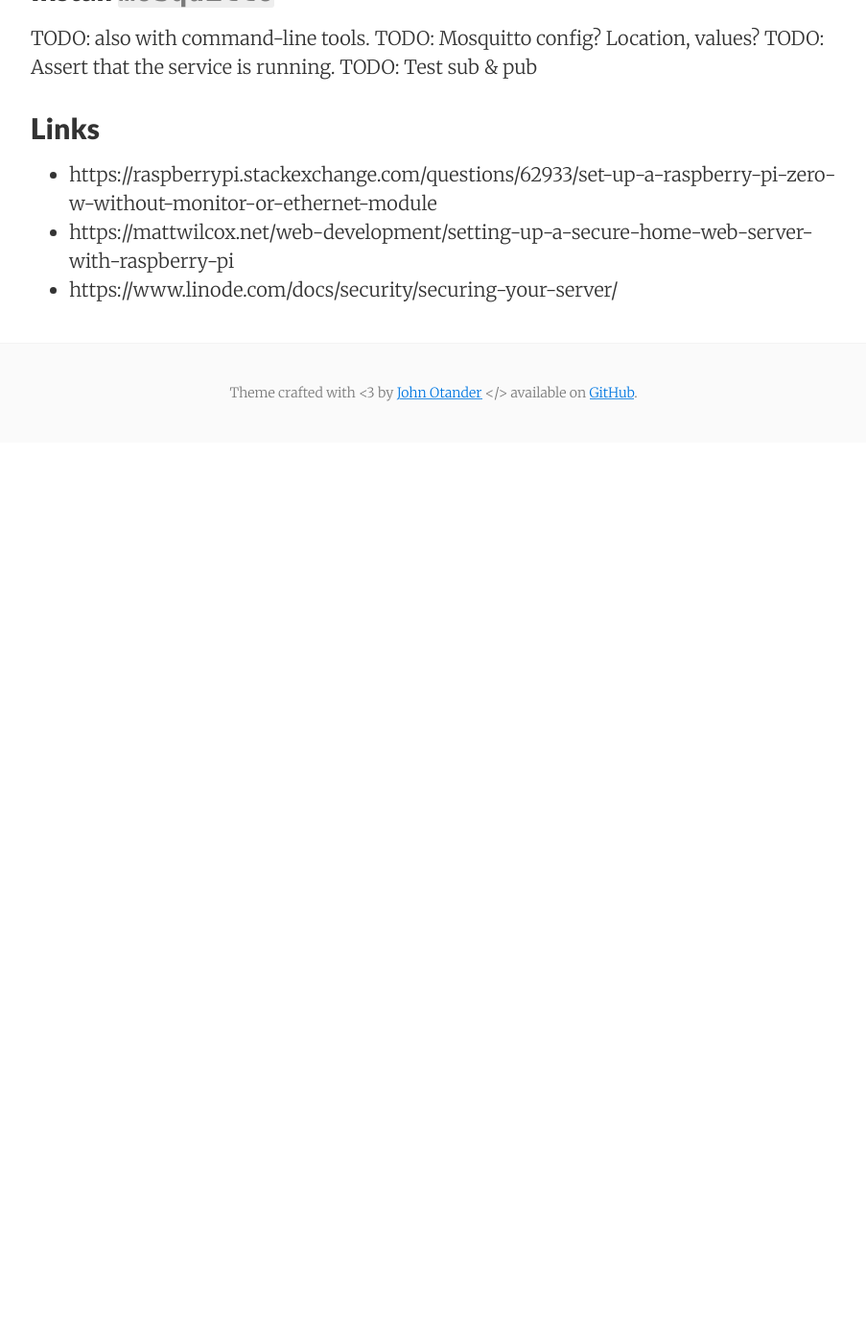
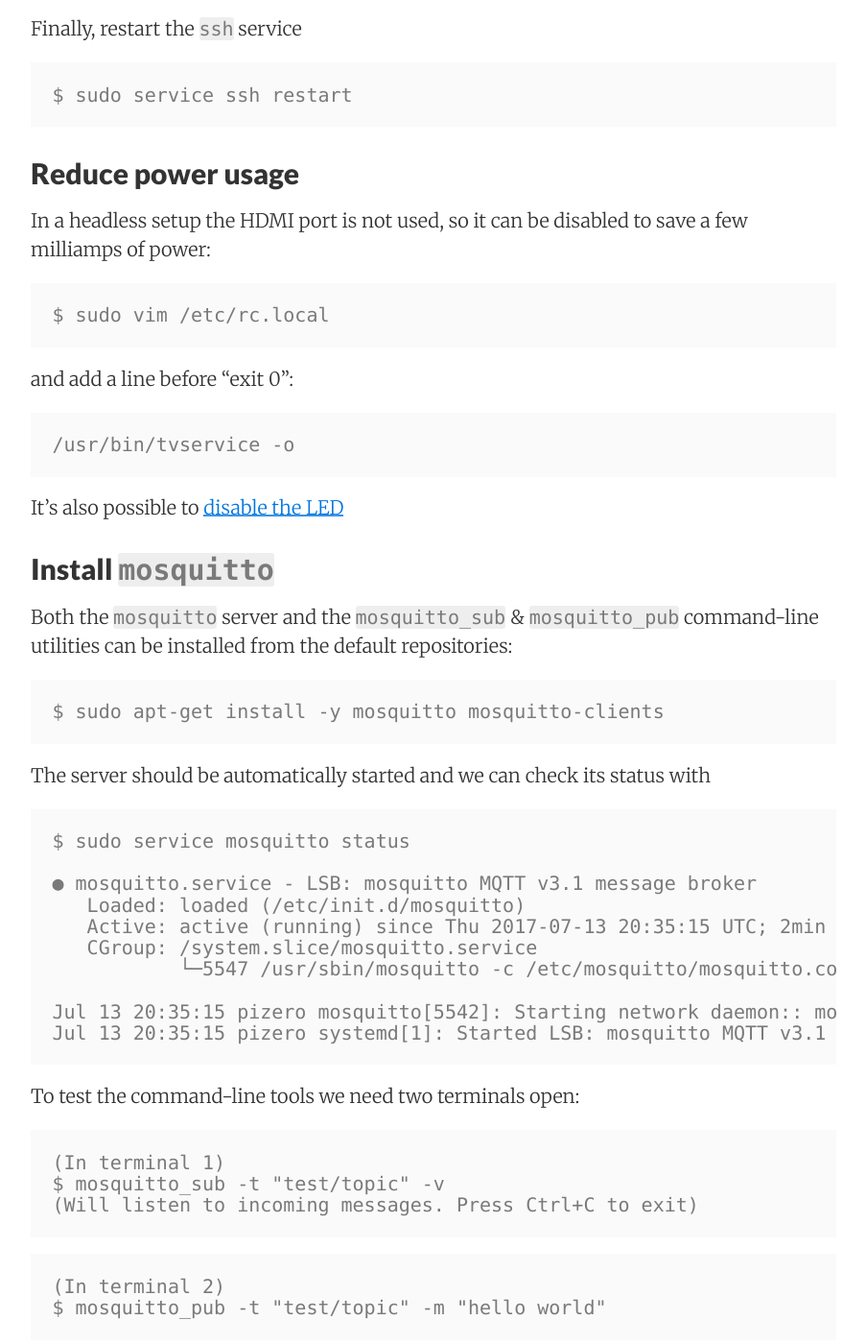
Before and after one commit to lowvoltage/lowvoltage.github.io, a Jekyll site: the page built from _posts/2017-07-13-Raspberry-Pi-MQTT-Server.md, in a window 1280 px wide and 1400 px high, scrolled down 4235 px. Shown: the whole window at 96% size, without its empty margins (188-1091 px from the left). Built offline with Jekyll 4.4.1, drawn with Linux system fonts in a browser that asks for light colours; nearby versions of some CDN libraries; our own code applies the rules of GitHub Pages for plain Markdown files; comment, search, counter and statistics services are not loaded; before the commit the page ends 4696 px from its top, so only the background shows below that; some of the changed text lies outside the part shown.

Commit message:
Update and rename 2017-07-11-Raspberry-Pi-MQTT-Server.md to 2017-07-13-Raspberry-Pi-MQTT-Server.md

````diff
--- a/_posts/2017-07-11-Raspberry-Pi-MQTT-Server.md
+++ b/_posts/2017-07-13-Raspberry-Pi-MQTT-Server.md
@@ -1,10 +1,10 @@
 ---
 layout: post
 title: "Raspberry Pi as a MQTT server"
-date: 2017-07-11
+date: 2017-07-13
 categories: "Raspberry Pi" MQTT
 ---
-This is a step-by-step guide on how to install Raspbian on a headless Raspberry Pi Zero W and do some basic configurations. Neither a monitor nor any USB peripherials need to be connected. Some of the steps are optional.
+This is a step-by-step guide on how to install Raspbian on a headless Raspberry Pi Zero W, configure basic system services and install the [`mosquitto`](https://mosquitto.org/) MQTT server. Some of the steps are just a convenience and are optional.
 
 ## Required hardware
 * Raspberry Pi Zero W (Wireless)
@@ -14,7 +14,7 @@ This is a step-by-step guide on how to install Raspbian on a headless Raspberry
 ## Install a Raspberry Pi image
 Download the "Raspbian Jessie Lite" image from https://www.raspberrypi.org/downloads/raspbian/ and install it on a micro-SD card. This is a distribution specifically for headless installations (it comes with no graphical UI) and it's only 1.3Gb.
 
-## Setup network config
+## Setup WiFi network access
 With the SD card still connected to your computer, open the newly created "boot" drive / partition. Its size should be about 42Mb. Create a `wpa_supplicant.conf` file and fill-in your WiFi credentials:
 ```
 network={
@@ -56,40 +56,48 @@ This allows a more friendly name "pizero" to be used for all access to the Raspb
 ## SSH to the Pi
 On every Raspbian installation, there's a default user `pi` with password `raspberry`. Run `ssh pi@192.168.0.60` on the command line and input the password.
 
-## Install essential packages
-This is the time to install your favorite tools. For example:
-`sudo apt-get install vim htop git`
+## Install utility packages
+This is the time to install your favorite tools. `vim` is my editor of choice and will be used in all edit commands below.
+```
+$ sudo apt-get install -y vim htop
+```
 
 ## Change the hostname
 Use a text editor to change the default host name "raspberrypi" in the following two files:
 ```
-sudo vim /etc/hostname
-sudo vim /etc/hosts
+$ sudo vim /etc/hostname
+$ sudo vim /etc/hosts
 ```
-These changes need a restart to get in effect: `sudo reboot`
+These changes need a restart to get in effect:
+```
+$ sudo reboot
+```
 
 ## Add your public SSH key
 There are a couple of ways to transfer your [SSH public key](https://help.github.com/articles/generating-a-new-ssh-key-and-adding-it-to-the-ssh-agent/#generating-a-new-ssh-key) to the Raspberry:
 ### 1. Copy-paste:
 Copy the contents of id_rsa.pub to the clipboard. The on the Pi's command line:
 ```
-mkdir .ssh
-cat >> ~/.ssh/authorized_keys
+$ mkdir .ssh
+$ cat >> ~/.ssh/authorized_keys
 (Paste from clipboard)
 (Press Ctrl+D)
 ```
 ### 2. Download from GitHub
 If your public key is already on GitHub, it's a one-line command to get it in place:
 ```
-mkdir .ssh
-curl https://github.com/<username>.keys | tee -a ~/.ssh/authorized_keys
+$ mkdir .ssh
+$ curl https://github.com/<username>.keys | tee -a ~/.ssh/authorized_keys
 ```
 
 Logout and ssh into the Pi again to test the key-based authentication. There should be no prompt for a password.
 
 ## Tighten up security
-Pi's default username and password are an obvious security risk and with SSH access enabled we can fully disable password-based authentication. For more details: https://www.linode.com/docs/security/securing-your-server/
-Edit `/etc/ssh/sshd_config` with the following changes:
+Pi's default username and password are an obvious security risk and with SSH access enabled we can fully disable password-based authentication.
+```
+$ sudo vim /etc/ssh/sshd_config
+```
+change the following settings to "no":
 ```
 # Authentication:
 ...
@@ -99,24 +107,77 @@ PermitRootLogin no
 # Change to no to disable tunnelled clear text passwords
 PasswordAuthentication no
 ```
-and append a line with `AddressFamily inet` at the bottom of the file.
+and append a line at the bottom of the file:
+```
+AddressFamily inet
+```
 
-Restart the `ssh` service with `sudo service ssh restart`
-
-(Copied and adapted from https://www.linode.com/docs/security/securing-your-server/)
+Finally, restart the `ssh` service
+```
+$ sudo service ssh restart
+```
 
 ## Reduce power usage
-
-## Configure GIT
-TODO
+In a headless setup the HDMI port is not used, so it can be disabled to save a few milliamps of power:
+```
+$ sudo vim /etc/rc.local
+```
+and add a line before "exit 0":
+```
+/usr/bin/tvservice -o
+```
+It's also possible to [disable the LED](https://www.jeffgeerling.com/blogs/jeff-geerling/controlling-pwr-act-leds-raspberry-pi)
 
 ## Install `mosquitto`
-TODO: also with command-line tools.
-TODO: Mosquitto config? Location, values?
-TODO: Assert that the service is running.
-TODO: Test sub & pub
+Both the `mosquitto` server and the `mosquitto_sub` & `mosquitto_pub` command-line utilities can be installed from the default repositories:
+```
+$ sudo apt-get install -y mosquitto mosquitto-clients
+```
+The server should be automatically started and we can check its status with
+```
+$ sudo service mosquitto status
+
+● mosquitto.service - LSB: mosquitto MQTT v3.1 message broker
+   Loaded: loaded (/etc/init.d/mosquitto)
+   Active: active (running) since Thu 2017-07-13 20:35:15 UTC; 2min 40s ago
+   CGroup: /system.slice/mosquitto.service
+           └─5547 /usr/sbin/mosquitto -c /etc/mosquitto/mosquitto.conf
+
+Jul 13 20:35:15 pizero mosquitto[5542]: Starting network daemon:: mosquitto.
+Jul 13 20:35:15 pizero systemd[1]: Started LSB: mosquitto MQTT v3.1 message broker.
+```
+To test the command-line tools we need two terminals open:
+```
+(In terminal 1)
+$ mosquitto_sub -t "test/topic" -v
+(Will listen to incoming messages. Press Ctrl+C to exit)
+```
+```
+(In terminal 2)
+$ mosquitto_pub -t "test/topic" -m "hello world"
+```
+
+## `mosquitto` cheatsheet
+Here are the server files' locations and control commands:
+```
+Config file location:  /etc/mosquitto/mosquitto.conf
+Log file location:     /var/log/mosquitto/mosquitto.log
+Service file location: /etc/init.d/mosquitto
+
+Check server status:        sudo service mosquitto status
+Start/stop/restart server:  sudo service mosquitto [start|stop|restart]
+
+Command-line options for "mosquitto_sub" and "mosquitto_pub":
+       -h     hostname, defaults to "localhost"
+       -t     topic name
+       -m     text message
+       -v     verbose mode
+```
 
 ## Links
 * https://raspberrypi.stackexchange.com/questions/62933/set-up-a-raspberry-pi-zero-w-without-monitor-or-ethernet-module
 * https://mattwilcox.net/web-development/setting-up-a-secure-home-web-server-with-raspberry-pi
 * https://www.linode.com/docs/security/securing-your-server/
+* https://www.jeffgeerling.com/blogs/jeff-geerling/controlling-pwr-act-leds-raspberry-pi
+* https://www.jeffgeerling.com/blogs/jeff-geerling/raspberry-pi-zero-conserve-energy
+* https://www.digitalocean.com/community/tutorials/how-to-install-and-secure-the-mosquitto-mqtt-messaging-broker-on-ubuntu-16-04
````
